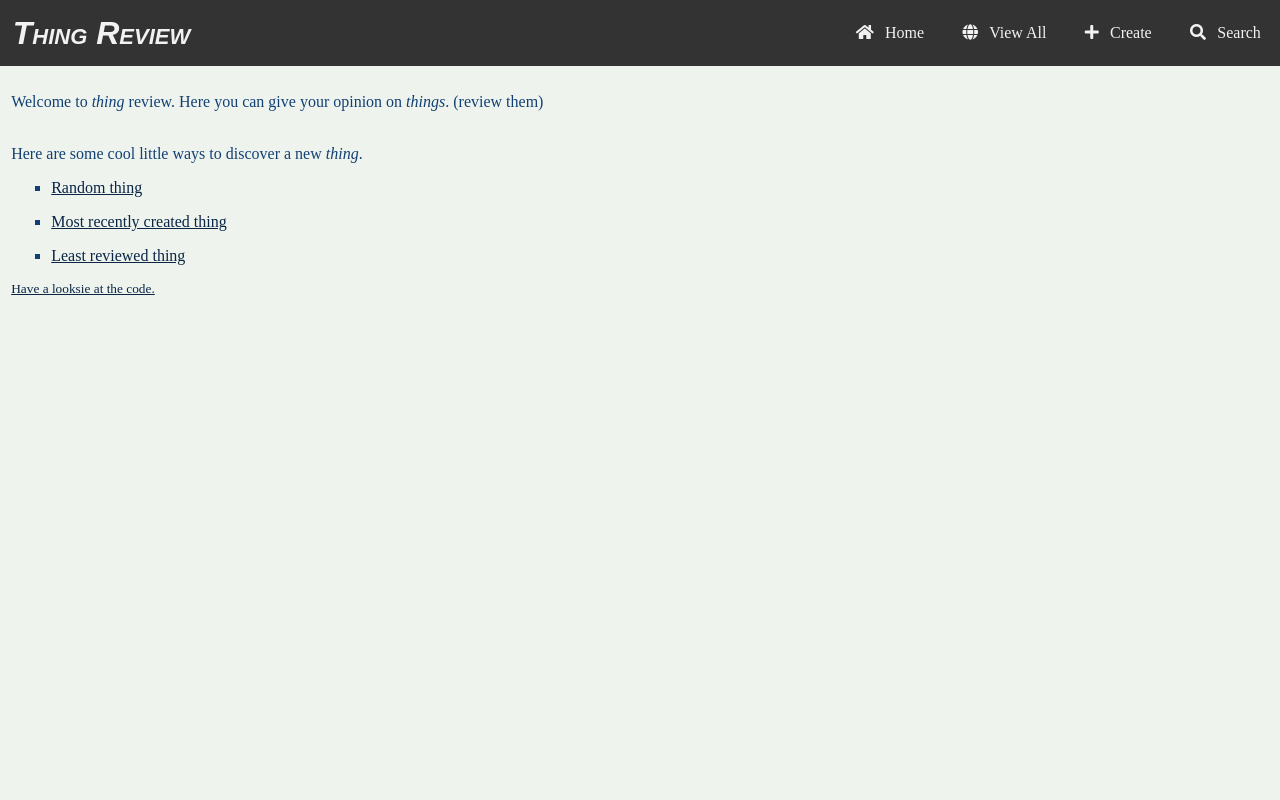
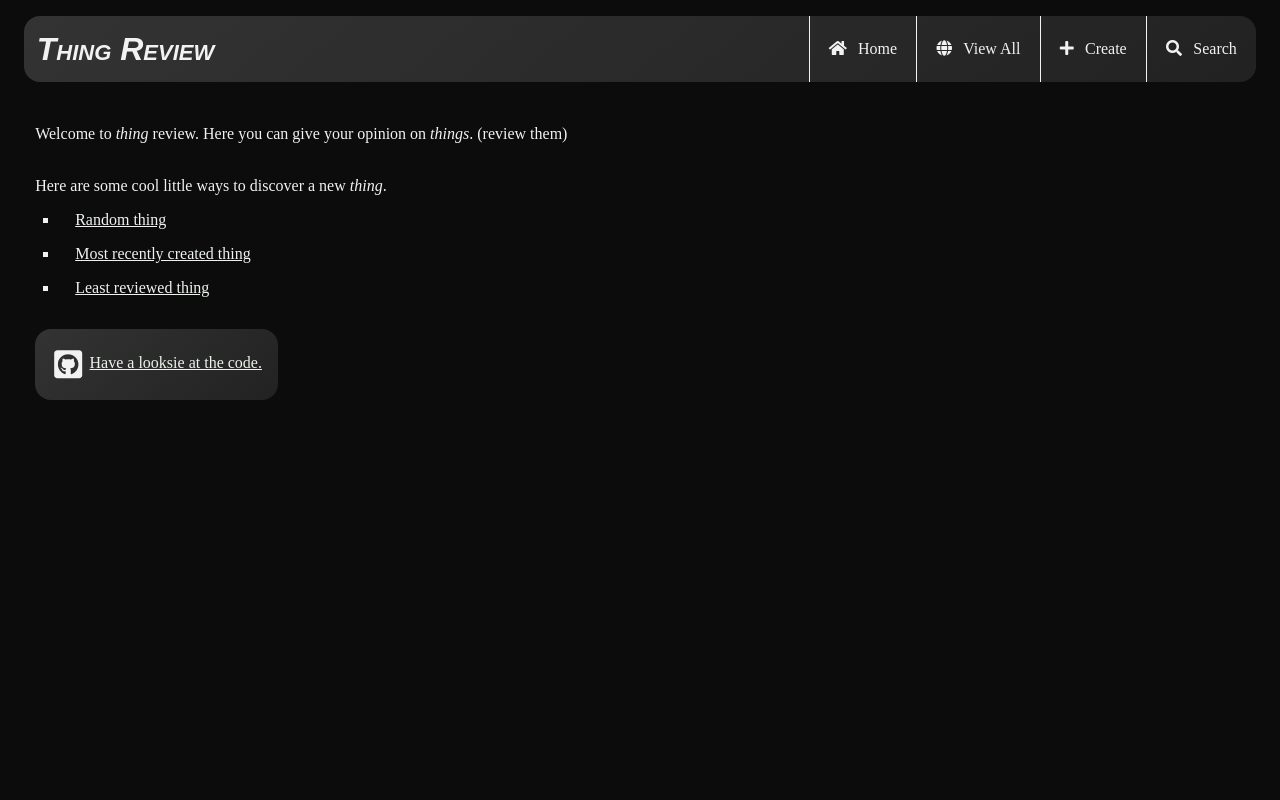
Before and after one commit to physi3/thingreview, a Django app: page / in a window 1280 px wide. Run offline with Django 3.2, Linux system fonts and the light colour scheme.

Commit message:
Completely Restyle All CSS
Change do a darker theme.
Change nav bar to be rounded.
Add rounded box around Github link.
Add Github SVG logo.

```diff
--- a/static/css/style.css
+++ b/static/css/style.css
@@ -1,17 +1,18 @@
 body {
     /* Define global colour variables */
-    --indigo-dye: #134074ff;
+    --indigo-dye: rgb(123, 161, 204);
     --prussian-blue: #13315cff;
     --oxford-blue: #0b2545ff;
-    --cadet-grey: #8da9c4ff;
+    --cadet-grey: rgb(177, 209, 238);
     --mint-cream: #eef4edff;
     --dark-grey: #333;
+    --darker-grey:#222;
+    --near-black: rgb(12, 12, 12);
     --off-white: #f2f2f2;
 
-    margin: 0;
+    background-color: var(--near-black);
+    color: var(--off-white);
 
-    background-color: var(--mint-cream);
-    color: var(--indigo-dye);
 }
 
 /* General tags */
@@ -21,16 +22,16 @@ h1, h2, h3 {
     font-style: italic;
     font-variant: small-caps;
 
-    color: var(--indigo-dye);
+    color: var(--off-white);
 }
 
 a {
     background-color: transparent;
-    color: var(--oxford-blue);
+    color: var(--mint-cream);
 }
 
 a:hover, a:focus {
-    color: var(--prussian-blue);
+    color:var(--indigo-dye);
 }
 
 ul {
@@ -39,14 +40,20 @@ ul {
 
 /* Header */
 
-.header {
+.rounded-box {
     display: flex;
-    margin: 0;
-    justify-content: space-between;
 
     overflow: hidden;
 
     background-color: var(--dark-grey);
+    background-image: linear-gradient(140deg, var(--dark-grey) 0%, var(--darker-grey) 100%);
+
+    margin: 1em;
+    border-radius: 1em;
+}
+
+.header {
+    justify-content: space-between;
 }
 
 #header-items {
@@ -58,7 +65,10 @@ ul {
 .header a {
     margin: 0;
     padding: 1.5em 1.2em;
-    border: none;
+
+    border: solid;
+    border-width: 0 0 0 thin;
+    border-color: var(--off-white);
 
     text-align: center;
     text-decoration: none;
@@ -76,19 +86,55 @@ ul {
 .header a.active {
     background-color: var(--indigo-dye);
     color: white;
-  }
+}
+
+i:hover {
+    background: linear-gradient(90deg, var(--cadet-grey),var(--indigo-dye));
+    -webkit-background-clip: text;
+    -webkit-text-fill-color: transparent;
+}
+
+header i:hover {
+    -webkit-text-fill-color: var(--off-white);
+}
 
 .header h1 {
     margin: auto 0;
     padding: 0.4em;
 
     font-size: 2em;
+    color: var(--off-white);
+}
 
-    color: var(--off-white);
+.header h1:hover {
+    background: linear-gradient(90deg, var(--cadet-grey),var(--indigo-dye));
+    -webkit-background-clip: text;
+    -webkit-text-fill-color: transparent;
 }
 
 .header h1 i {
     display: none;
+}
+
+p {
+    margin-left: 1em;
+}
+
+.github-info {
+    display: inline-flex;
+
+    flex-direction: row;
+    flex-wrap: wrap;
+    padding-right: 1em;
+}
+
+.github-info svg{
+    vertical-align: middle;
+    padding: 0.2em;
+}
+
+.github-info path{
+    fill: var(--off-white);
 }
 
 /* On screens smaller than 500px, use dropdown menu for navigation */
@@ -105,6 +151,10 @@ ul {
     .header h1 i {
         display: inline-block;
         cursor: pointer;
+    }
+
+    .header a {
+        border: 0;
     }
 
     #header-items {
--- a/templates/base.html
+++ b/templates/base.html
@@ -14,7 +14,7 @@
     <script src="{% block js %}{% endblock %}"</script>
 </head>
 <body>
-    <div class="header">
+    <div class="rounded-box header">
         <h1>{% block header %}{% endblock %}
             <i class="icon icon-dropdown" onclick="toggleHeaderItems()"></i>
         </h1>
--- a/things/templates/things/index.html
+++ b/things/templates/things/index.html
@@ -2,12 +2,53 @@
 
 {% block header %}Thing Review{% endblock %}
 {% block body %}
-    <p>Welcome to <i>thing</i> review. Here you can give your opinion on <i>things</i>. (review them)</p>
-    <p><br>Here are some cool little ways to discover a new <i>thing</i>.</p>
+    <p>Welcome to <i class="thing-marker">thing</i> review. Here you can give your opinion on <i class="thing-marker">things</i>. (review them)</p>
+    <p><br>Here are some cool little ways to discover a new <i class="thing-marker">thing</i>.</p>
     <ul>
         <li><p><a href="{% url 'things:random' %}">Random thing</a></p></li>
         <li><p><a href="{% url 'things:latest' %}">Most recently created thing</a></p></li>
         <li><p><a href="{% url 'things:least_reviewed' %}">Least reviewed thing</a></p></li>
     </ul>
-    <small class="bottom"><a href="https://github.com/ollydevulder/thingreview" target="_blank">Have a looksie at the code.</a></small>
+
+    <div class="rounded-box github-info">
+        <p><a href="https://github.com/ollydevulder/thingreview" target="_blank">
+        <svg width="32px" height="32px" viewBox="0 0 512 512">
+            <path
+            d="M 400.00,32.00
+            C 400.00,32.00 48.00,32.00 48.00,32.00
+                21.50,32.00 0.00,53.50 0.00,80.00
+                0.00,80.00 0.00,432.00 0.00,432.00
+                0.00,458.50 21.50,480.00 48.00,480.00
+                48.00,480.00 400.00,480.00 400.00,480.00
+                426.50,480.00 448.00,458.50 448.00,432.00
+                448.00,432.00 448.00,80.00 448.00,80.00
+                448.00,53.50 426.50,32.00 400.00,32.00 Z
+            M 277.30,415.70
+            C 268.90,417.20 265.80,412.00 265.80,407.70
+                265.80,402.30 266.00,374.70 266.00,352.40
+                266.00,336.80 260.80,326.90 254.70,321.70
+                291.70,317.60 330.70,312.50 330.70,248.60
+                330.70,230.40 324.20,221.30 313.60,209.60
+                315.30,205.30 321.00,187.60 311.90,164.60
+                298.00,160.30 266.20,182.50 266.20,182.50
+                253.00,178.80 238.70,176.90 224.60,176.90
+                210.50,176.90 196.20,178.80 183.00,182.50
+                183.00,182.50 151.20,160.30 137.30,164.60
+                128.20,187.50 133.80,205.20 135.60,209.60
+                125.00,221.30 120.00,230.40 120.00,248.60
+                120.00,312.20 157.30,317.60 194.30,321.70
+                189.50,326.00 185.20,333.40 183.70,344.00
+                174.20,348.30 149.90,355.70 135.40,330.10
+                126.30,314.30 109.90,313.00 109.90,313.00
+                93.70,312.80 108.80,323.20 108.80,323.20
+                119.60,328.20 127.20,347.40 127.20,347.40
+                136.90,377.10 183.30,367.10 183.30,367.10
+                183.30,381.00 183.50,403.60 183.50,407.70
+                183.50,412.00 180.50,417.20 172.00,415.70
+                106.00,393.60 59.80,330.80 59.80,257.40
+                59.80,165.60 130.00,95.90 221.80,95.90
+                313.60,95.90 388.00,165.60 388.00,257.40
+                388.10,330.80 343.30,393.70 277.30,415.70 Z" />
+        </svg>Have a looksie at the code.</a></p>
+    </div>
 {% endblock %}
```
